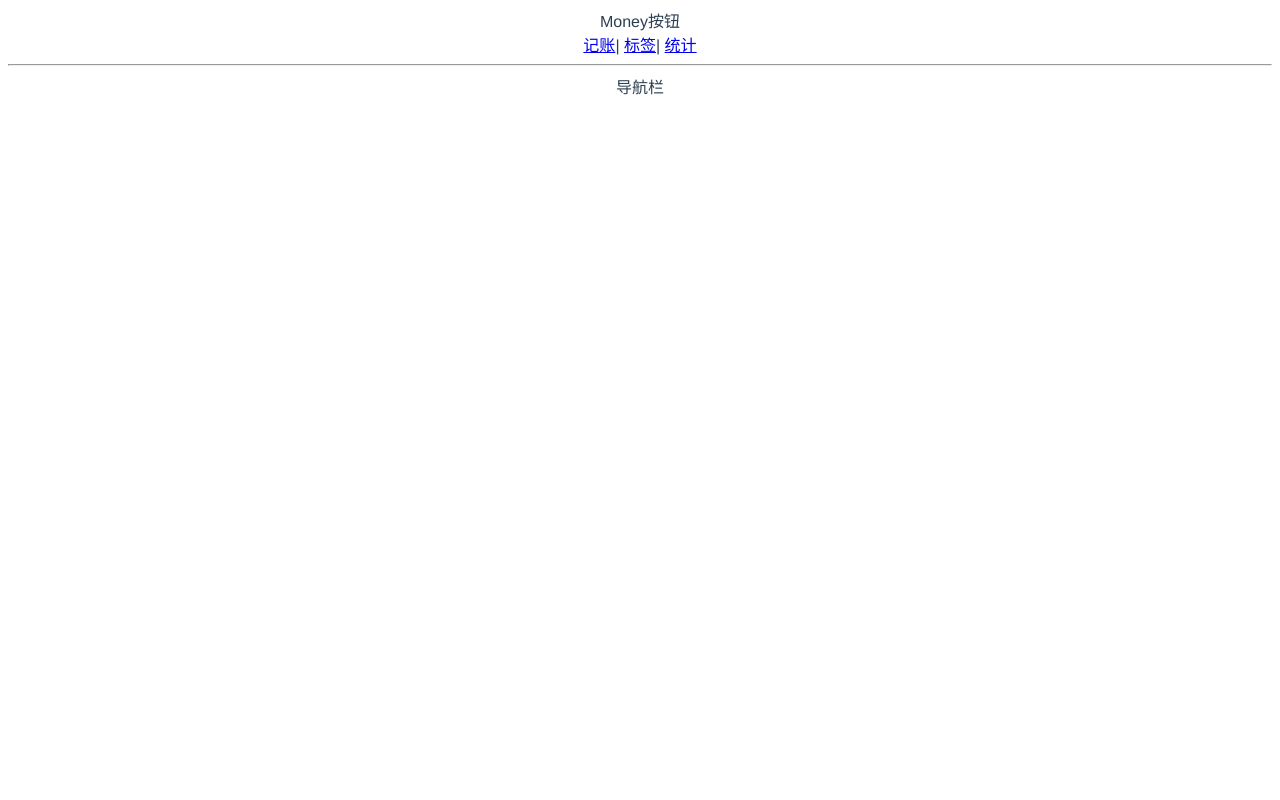
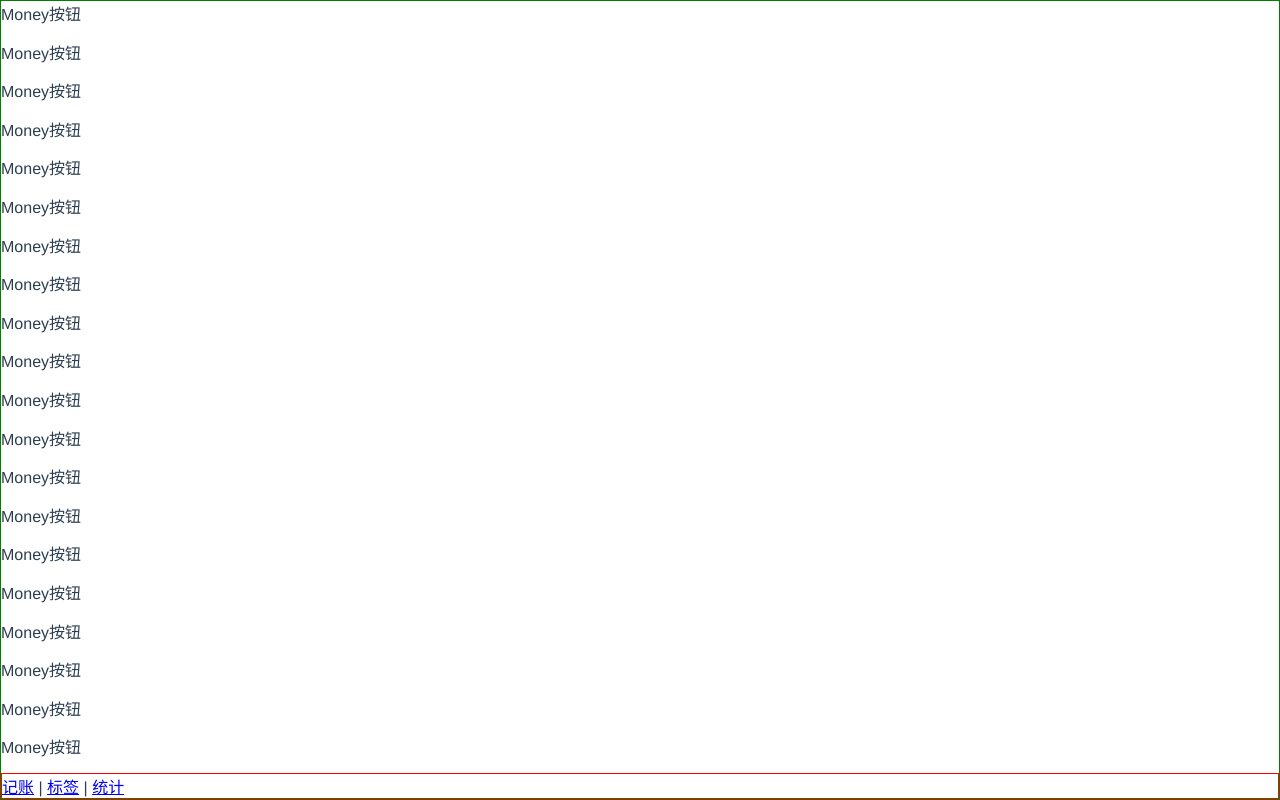
Before and after one commit to yf2050/savemoney-1, a Vue app: page /#/money in a window 1280 px wide. Built offline with nearby package versions, Linux system fonts and the light colour scheme.

Commit message:
Money 页面布局

```diff
--- a/src/App.vue
+++ b/src/App.vue
@@ -1,18 +1,21 @@
 <template>
   <div id="app">
-    <router-view />
-    <hr>
-    <div>导航栏</div>
-
+    <router-view/>
   </div>
 </template>
 
 <style lang="scss">
+* {
+  padding: 0;
+  margin: 0;
+  box-sizing: border-box;
+}
+
 #app {
   font-family: Avenir, Helvetica, Arial, sans-serif;
   -webkit-font-smoothing: antialiased;
   -moz-osx-font-smoothing: grayscale;
-  text-align: center;
+  //text-align: center;
   color: #2c3e50;
 }
 
--- a/src/components/Nav.vue
+++ b/src/components/Nav.vue
@@ -1,7 +1,9 @@
 <template>
-  <div>
-    <router-link to="/money">记账</router-link>|
-    <router-link to="/labels">标签</router-link>|
+  <div class="nav">
+    <router-link to="/money">记账</router-link>
+    |
+    <router-link to="/labels">标签</router-link>
+    |
     <router-link to="/statistics">统计</router-link>
   </div>
 </template>
@@ -13,5 +15,5 @@
 </script>
 
 <style lang="scss" scoped>
-
+.nav{border:1px solid red}
 </style>
--- a/src/views/Money.vue
+++ b/src/views/Money.vue
@@ -1,8 +1,50 @@
 <template>
-  <div>Money按钮
+  <div class="nav-wrapper">
+
+    <div class="content">
+      Money按钮
+    </div>
+    <div class="content">
+      Money按钮
+    </div>    <div class="content">
+    Money按钮
+  </div>    <div class="content">
+    Money按钮
+  </div>    <div class="content">
+    Money按钮
+  </div>    <div class="content">
+    Money按钮
+  </div>    <div class="content">
+    Money按钮
+  </div>    <div class="content">
+    Money按钮
+  </div>    <div class="content">
+    Money按钮
+  </div>    <div class="content">
+    Money按钮
+  </div>    <div class="content">
+    Money按钮
+  </div>    <div class="content">
+    Money按钮
+  </div>    <div class="content">
+    Money按钮
+  </div>    <div class="content">
+    Money按钮
+  </div>    <div class="content">
+    Money按钮
+  </div>    <div class="content">
+    Money按钮
+  </div>    <div class="content">
+    Money按钮
+  </div>    <div class="content">
+    Money按钮
+  </div>    <div class="content">
+    Money按钮
+  </div>    <div class="content">
+    Money按钮
+  </div>
     <Nav/>
   </div>
-
 </template>
 
 <script lang="ts">
@@ -13,5 +55,15 @@
 </script>
 
 <style lang="scss" scoped>
+.nav-wrapper {
+  border: 1px solid green;
+  display: flex;
+  flex-direction: column;
+  height: 100vh;
+}
 
+.content {
+  overflow: auto;
+  flex-grow: 1
+}
 </style>
```
